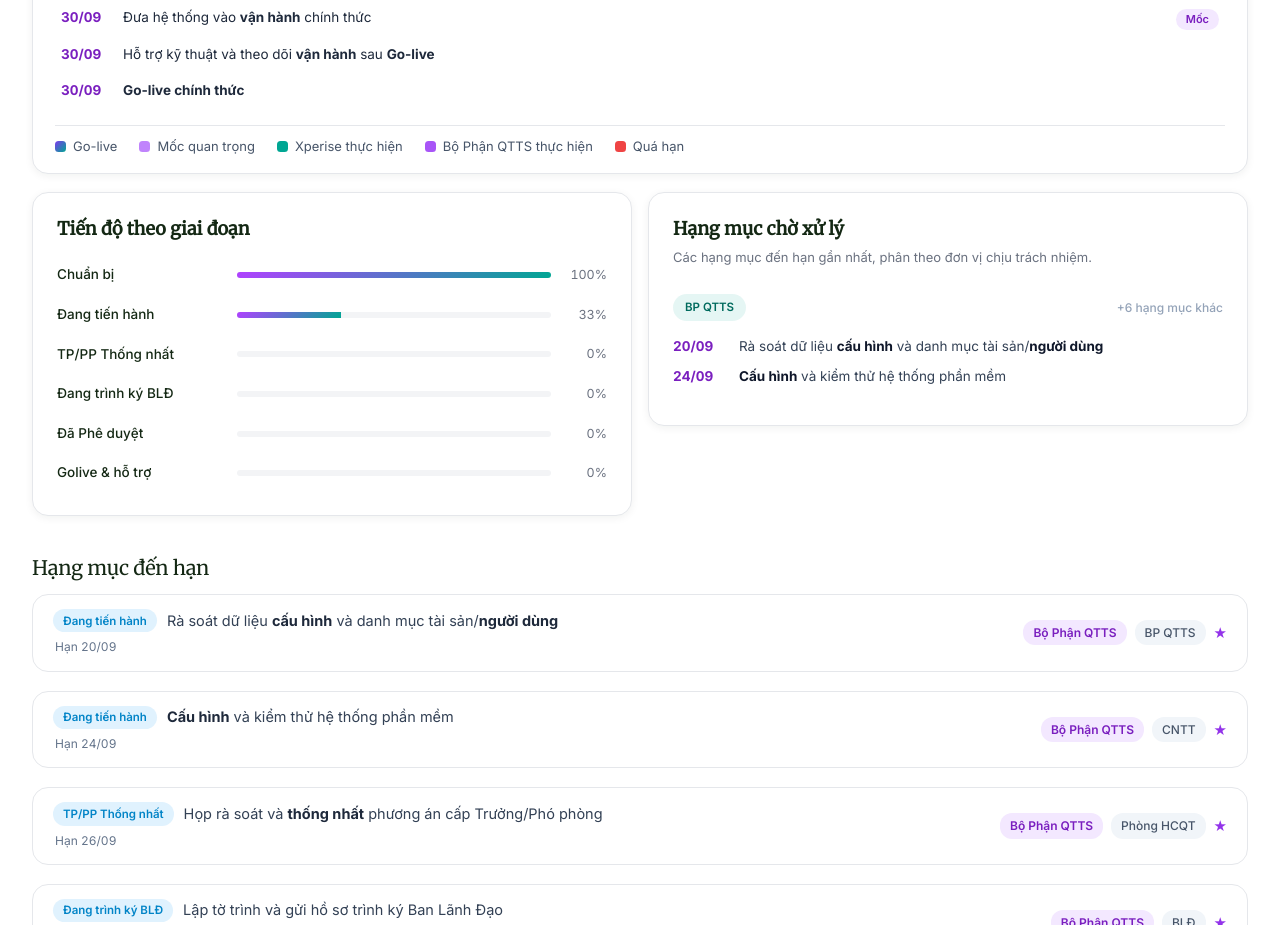
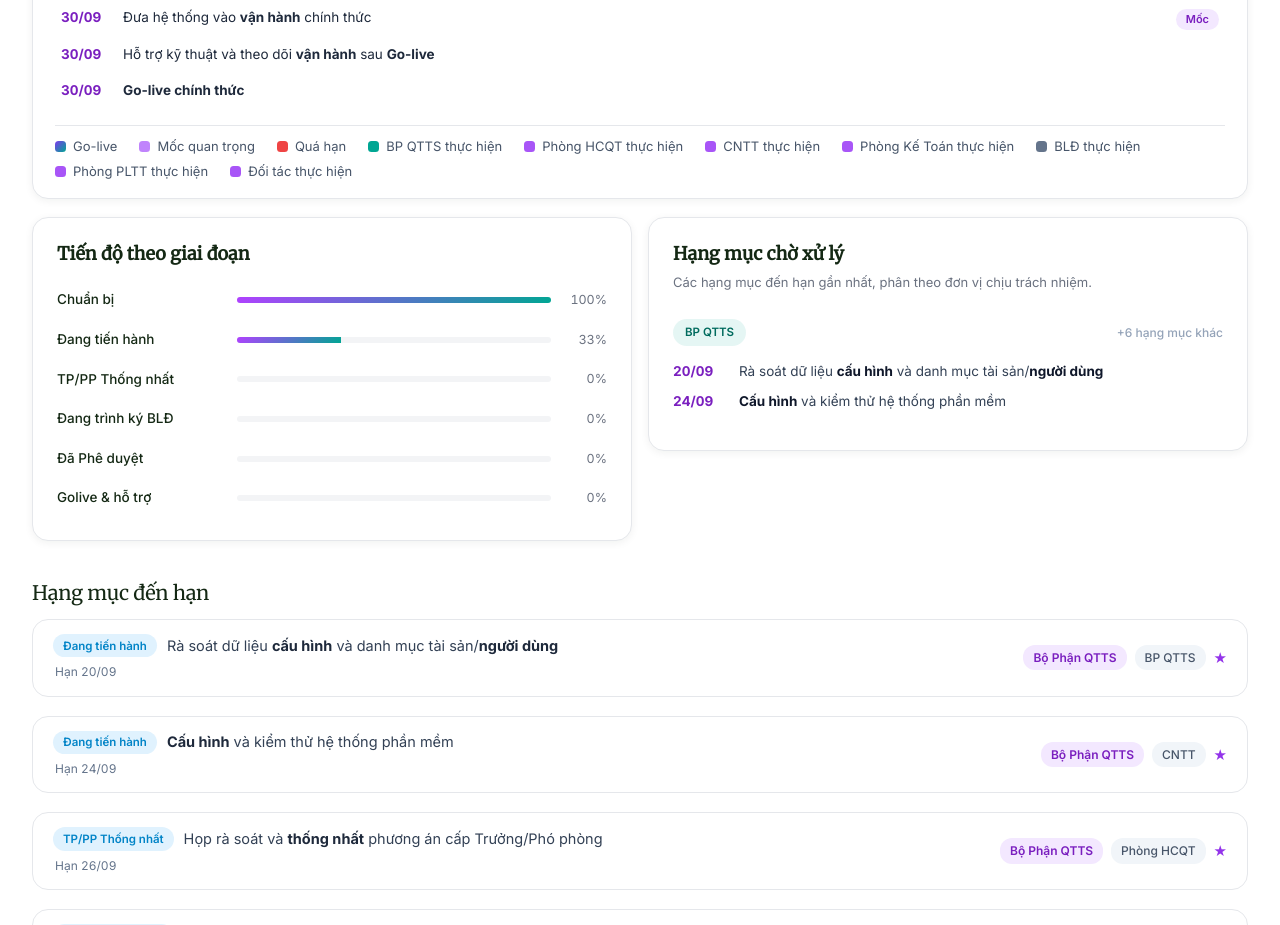
Before and after one commit to TRINAMABANK/KHQTTS, a plain HTML site: page PhanMemKeHoach_Offline.html in a window 1280 px wide. Shown: the part 1540-2465 px from the top of the page. Drawn offline with Linux system fonts and the light colour scheme; no server answers.

Commit message:
Chinh thu tu ghi chu duoi lich: Go-live, Moc quan trong, Qua han, Don vi chu tri, Don vi phoi hop

```diff
--- a/PhanMemKeHoach_Offline.html
+++ b/PhanMemKeHoach_Offline.html
@@ -201,10 +201,11 @@ h4.sub{font-family:var(--font-b);font-size:14px;font-weight:600;color:var(--gray
 /* Legend items matching colors of responsible units in the roadmap */
 .lg-live{background:linear-gradient(135deg,#7C3AED 0%,#00A693 100%)!important}
 .lg-ms{background:#C084FC!important}
+.lg-late{background:#EF4444!important}
 .lg-xp{background:#00A693!important}
 .lg-cl{background:#A855F7!important}
-.lg-late{background:#EF4444!important}
-.cal-legend{display:flex;align-items:center;gap:22px;flex-wrap:wrap;font-family:var(--font-b);
+.lg-bo{background:#64748B!important}
+.cal-legend{display:flex;align-items:center;gap:12px 22px;flex-wrap:wrap;font-family:var(--font-b);
   font-size:13px;color:#475569;margin-top:16px;padding-top:14px;border-top:1px solid var(--bd)}
 .cal-leg-item{display:inline-flex;align-items:center;gap:7px;white-space:nowrap;flex-shrink:0}
 .cal-leg-item i{width:11px;height:11px;border-radius:3.5px;display:inline-block;flex-shrink:0}
@@ -808,9 +809,8 @@ details.faq .b{padding:14px 18px 16px 45px;font-size:14px;color:var(--gray-500)}
     <div class="cal-legend" id="calLegend">
       <span class="cal-leg-item"><i class="lg-live"></i><span class="leg-txt">Go-live</span></span>
       <span class="cal-leg-item"><i class="lg-ms"></i><span class="leg-txt">Mốc quan trọng</span></span>
-      <span class="cal-leg-item"><i class="lg-xp"></i><span class="leg-txt" id="lgXpName">Xperise thực hiện</span></span>
-      <span class="cal-leg-item"><i class="lg-cl"></i><span class="leg-txt" id="lgClName">Nam Á Bank thực hiện</span></span>
       <span class="cal-leg-item"><i class="lg-late"></i><span class="leg-txt">Quá hạn</span></span>
+      <span class="cal-leg-item"><i class="lg-xp"></i><span class="leg-txt">BP QTTS thực hiện</span></span>
     </div>
   </div>
 
@@ -1492,6 +1492,7 @@ function renderCal(){
 
   var gv=$("#gvInput")?$("#gvInput").value:"";
   var tdStr=iso(today());
+  var monthTasks=[];
 
   for(var day=1;day<=daysIn;day++){
     var cur=new Date(y,m,day);
@@ -1509,6 +1510,7 @@ function renderCal(){
       var matchRange = (t.open === "from" && t.st <= ds);
       if(matchDue || matchSt || matchRange){
         onThisDay.push(t);
+        if(monthTasks.indexOf(t) === -1) monthTasks.push(t);
       }
     });
 
@@ -1549,14 +1551,6 @@ function renderCal(){
     g.appendChild(c2);
   }
 
-  // Dynamic client name in legend
-  var lgClName = $("#lgClName");
-  if(lgClName){
-    var clientInput = $("[data-k='client']");
-    var cName = (clientInput && clientInput.value ? clientInput.value.trim() : "") || "Nam Á Bank";
-    lgClName.textContent = cName + " thực hiện";
-  }
-
   // Sắp tới (Upcoming schedule list under calendar)
   var list = $("#calList");
   if(list){
@@ -1638,6 +1632,63 @@ function renderCal(){
         list.appendChild(row);
       });
     }
+  }
+
+  // Dynamic legend: 1. Go-live -> 2. Mốc quan trọng -> 3. Quá hạn -> 4. Đơn vị chủ trì có tên trong lịch -> 5. Đơn vị phối hợp có tên trong lịch
+  var calLeg = $("#calLegend");
+  if(calLeg){
+    calLeg.innerHTML = "";
+
+    function addLegItem(iconCls, labelText){
+      var sp = el("span", {class: "cal-leg-item"});
+      var icon = el("i", {class: iconCls});
+      var txt = el("span", {class: "leg-txt"}, labelText);
+      sp.appendChild(icon);
+      sp.appendChild(txt);
+      calLeg.appendChild(sp);
+    }
+
+    // 1. Go-live
+    addLegItem("lg-live", "Go-live");
+
+    // 2. Mốc quan trọng
+    addLegItem("lg-ms", "Mốc quan trọng");
+
+    // 3. Quá hạn
+    addLegItem("lg-late", "Quá hạn");
+
+    // 4. Các đơn vị chủ trì mà có tên trong lịch
+    var hostUnits = [];
+    monthTasks.forEach(function(t){
+      var u = "";
+      if(t.side && (t.side.indexOf("QTTS") >= 0 || t.side.indexOf("HCQT") >= 0)){
+        u = "BP QTTS";
+      } else if(t.side){
+        u = t.side.trim();
+      }
+      if(u && hostUnits.indexOf(u) === -1){
+        hostUnits.push(u);
+      }
+    });
+    if(hostUnits.length === 0){
+      hostUnits.push("BP QTTS");
+    }
+    hostUnits.forEach(function(u){
+      addLegItem("lg-xp", u + " thực hiện");
+    });
+
+    // 5. Các Đơn vị phối hợp mà có tên trong lịch
+    var coopUnits = [];
+    monthTasks.forEach(function(t){
+      var d = (t.dept && t.dept !== "—") ? t.dept.trim() : "";
+      if(d && d !== "BP QTTS" && hostUnits.indexOf(d) === -1 && coopUnits.indexOf(d) === -1){
+        coopUnits.push(d);
+      }
+    });
+    coopUnits.forEach(function(u){
+      var cls = (u === "BLĐ") ? "lg-bo" : "lg-cl";
+      addLegItem(cls, u + " thực hiện");
+    });
   }
 }
 
--- a/style.css
+++ b/style.css
@@ -182,10 +182,11 @@ h4.sub{font-family:var(--font-b);font-size:14px;font-weight:600;color:var(--gray
 /* Legend items matching colors of responsible units in the roadmap */
 .lg-live{background:linear-gradient(135deg,#7C3AED 0%,#00A693 100%)!important}
 .lg-ms{background:#C084FC!important}
+.lg-late{background:#EF4444!important}
 .lg-xp{background:#00A693!important}
 .lg-cl{background:#A855F7!important}
-.lg-late{background:#EF4444!important}
-.cal-legend{display:flex;align-items:center;gap:22px;flex-wrap:wrap;font-family:var(--font-b);
+.lg-bo{background:#64748B!important}
+.cal-legend{display:flex;align-items:center;gap:12px 22px;flex-wrap:wrap;font-family:var(--font-b);
   font-size:13px;color:#475569;margin-top:16px;padding-top:14px;border-top:1px solid var(--bd)}
 .cal-leg-item{display:inline-flex;align-items:center;gap:7px;white-space:nowrap;flex-shrink:0}
 .cal-leg-item i{width:11px;height:11px;border-radius:3.5px;display:inline-block;flex-shrink:0}
```
Also changed, not shown: app.js (+59 -8 lines), index.html (+1 -2 lines).
